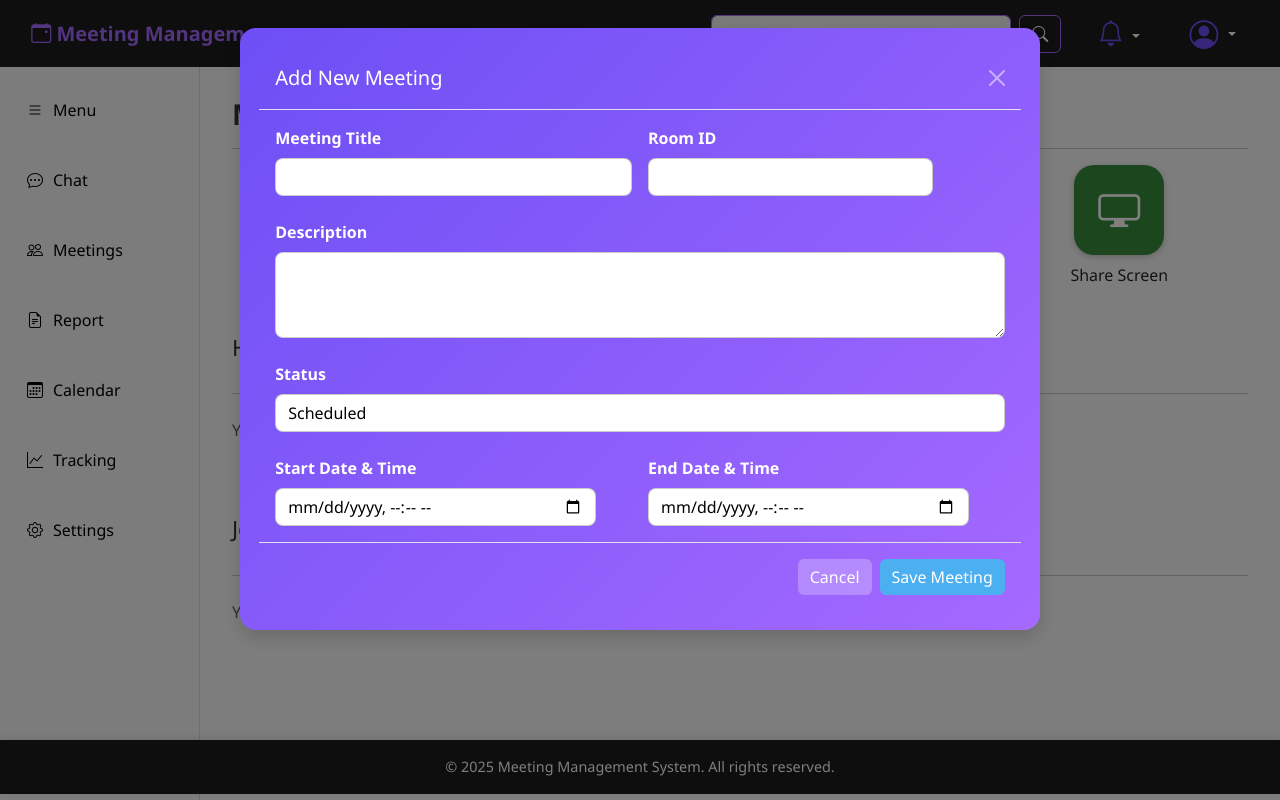
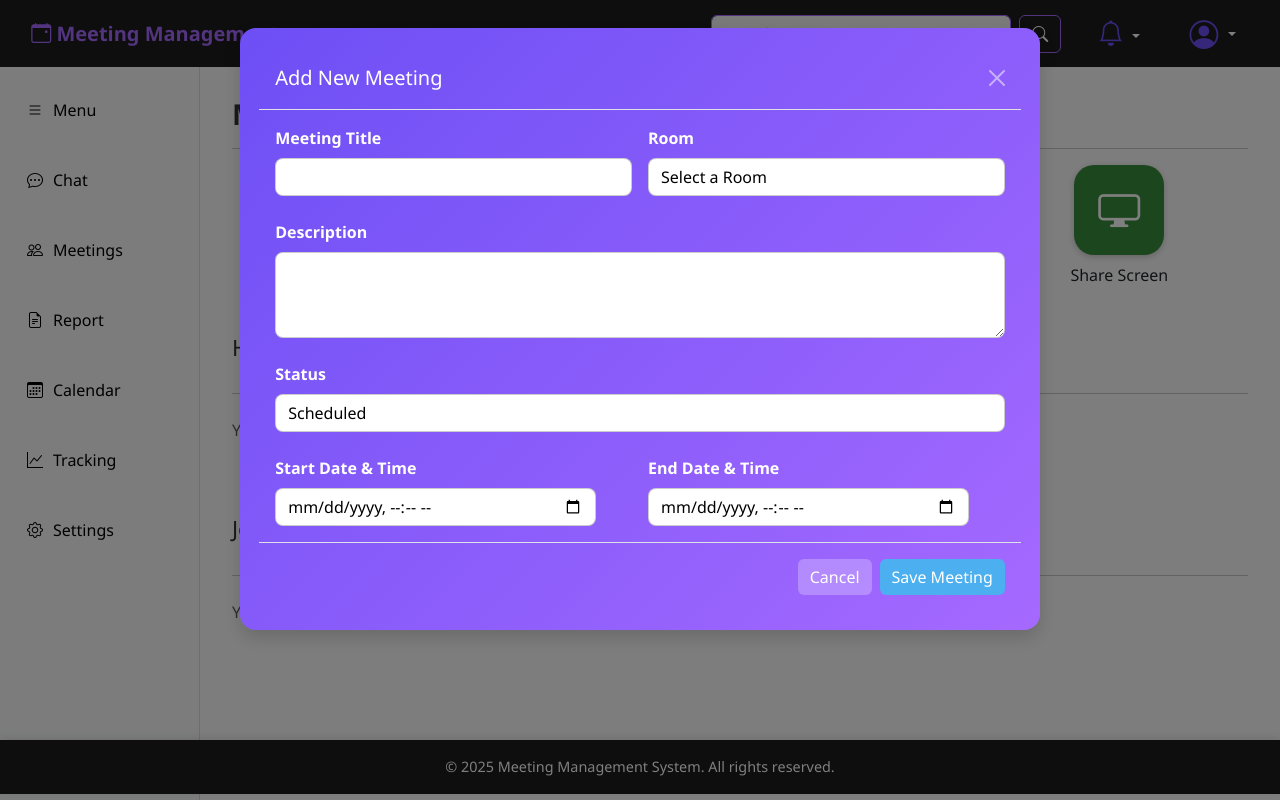
Before and after one commit to alishah18105/Meeting_Management_System, a Flask app: page /meeting in a window 1280 px wide, after a click that opens the changed part. Run offline with Flask 3, Linux system fonts and the light colour scheme; the visitor is signed in with stand-in values (Sample User, id 1).

Commit message:
Room Drop Down Added

```diff
--- a/app.py
+++ b/app.py
@@ -124,6 +124,7 @@
 
 @app.route('/instant_meeting', methods = ['GET', 'POST'])
 def instant_meeting():
+    rooms = Room.query.all()
     if request.method == 'POST':
         title = request.form['title']
         room_id = request.form['room_id']
@@ -133,6 +134,7 @@
         end_time = start_time + timedelta(hours=4)  # For instant meetings, end time can be set later
 
         user_id = session['user_id']
+
 
         # Check if user is organizer
         organizer = Organizer.query.filter_by(user_id=user_id).first()
@@ -154,10 +156,11 @@
         db.session.add(meeting)
         db.session.commit()
         return redirect('/meeting')
-
+    return render_template('meeting.html', rooms=rooms)
 @app.route('/meeting', methods=['GET', 'POST'])
 @login_required
 def meeting():
+    rooms = Room.query.all()
     if request.method == 'POST':
         title = request.form['title']
         room_id = request.form['room_id']
@@ -167,6 +170,7 @@
         end_time = datetime.fromisoformat(request.form['end_time'])
 
         user_id = session['user_id']
+
 
         # Check if user is organizer
         organizer = Organizer.query.filter_by(user_id=user_id).first()
@@ -216,7 +220,8 @@
     return render_template(
         'meeting.html',
         hosted_meetings=hosted_meetings,
-        joined_meetings=joined_meetings
+        joined_meetings=joined_meetings,
+        rooms = rooms
     )
 
 @app.route('/join_meeting', methods=['POST'])
@@ -250,6 +255,7 @@
 
 @app.route('/update_meeting/<int:meeting_id>', methods=["POST"])
 def update_meeting(meeting_id):
+    rooms = Room.query.all()
     meeting = Meeting.query.filter_by(meeting_id=meeting_id).first()
     old_status = meeting.status
     old_start = meeting.start_time
@@ -303,7 +309,7 @@
                 message=f"Meeting '{meeting.title}' timing updated."
             )
         return redirect('/meeting')
-    return redirect('/meeting')
+    return render_template('meeting.html', rooms=rooms)
 
 @app.route('/leave_meeting/<int:meeting_id>', methods=['POST', 'GET'])
 @login_required
--- a/templates/meeting.html
+++ b/templates/meeting.html
@@ -62,9 +62,15 @@
               <label class="form-label">Meeting Title</label>
               <input type="text" class="form-control" name="title" required>
             </div>
-            <div class="col-md-6 d-flex flex-column">
-              <label class="form-label">Room ID</label>
-              <input type="text" class="form-control" style="max-width: 80%;" name="room_id" required>
+
+            <div class="col-md-6">
+              <label for="room_id" class="form-label">Room</label>
+              <select class="form-select" name="room_id" id="room_id" required>
+                <option value="" disabled selected>Select a Room</option>
+                {% for room in rooms %}
+                <option value="{{ room.room_id }}">{{ room.room_name }}</option>
+                {% endfor %}
+              </select>
             </div>
           </div>
 
@@ -119,7 +125,7 @@
     <div class="modal-content modal-card">
       <form id="instantMeetingForm" action="/instant_meeting" method="POST">
         <div class="modal-header">
-          <h5 class="modal-title" id="instantMeetingModal">Create Instant  Meeting</h5>
+          <h5 class="modal-title" id="instantMeetingModal">Create Instant Meeting</h5>
           <button type="button" class="btn-close" data-bs-dismiss="modal" aria-label="Close"></button>
         </div>
 
@@ -130,9 +136,14 @@
               <label class="form-label">Meeting Title</label>
               <input type="text" class="form-control" name="title" required>
             </div>
-            <div class="col-md-6 d-flex flex-column">
-              <label class="form-label">Room ID</label>
-              <input type="text" class="form-control" style="max-width: 80%;" name="room_id" required>
+            <div class="col-md-6">
+              <label for="room_id" class="form-label">Room</label>
+              <select class="form-select" name="room_id" id="room_id" required>
+                <option value="" disabled selected>Select a Room</option>
+                {% for room in rooms %}
+                <option value="{{ room.room_id }}">{{ room.room_name }}</option>
+                {% endfor %}
+              </select>
             </div>
           </div>
 
@@ -199,9 +210,8 @@
   {% if meeting.status != 'Completed' and meeting.status != 'Cancelled' %}
   <div class="meeting-card position-relative"">
     <button
-  class="icon-btn border-0 bg-transparent position-absolute top-0 end-0 m-2 share-btn"
-  data-meeting-id="{{ meeting.meeting_id }}"
-  data-title="{{ meeting.title }}"
+  class=" icon-btn border-0 bg-transparent position-absolute top-0 end-0 m-2 share-btn"
+    data-meeting-id="{{ meeting.meeting_id }}" data-title="{{ meeting.title }}"
     data-start="{{ meeting.start_time.strftime('%b %d, %I:%M %p') }}"
     data-end="{{ meeting.end_time.strftime('%b %d, %I:%M %p') }}">
     <i class="bi bi-share-fill text-white" style="font-size: 1.2rem;"></i>
@@ -252,9 +262,14 @@
                 <label class="form-label">Meeting Title</label>
                 <input type="text" class="form-control" name="title" value="{{meeting.title}}" required>
               </div>
-              <div class="col-md-6 d-flex flex-column">
-                <label class="form-label">Room ID</label>
-                <input type="text" class="form-control" name="room_id" value="{{meeting.room_id}}" required>
+              <div class="col-md-6">
+                <label for="room_id" class="form-label">Room</label>
+                <select class="form-select" name="room_id" id="room_id" required>
+                  <option value="" disabled selected>Select a Room</option>
+                  {% for room in rooms %}
+                  <option value="{{ room.room_id }}">{{ room.room_name }}</option>
+                  {% endfor %}
+                </select>
               </div>
             </div>
 
@@ -284,14 +299,12 @@
             <div class="row g-3 mt-2">
               <div class="col-md-6 d-flex flex-column">
                 <label class="form-label">Start Date & Time</label>
-                <input type="datetime-local" class="form-control"
-                  name="start_time"
+                <input type="datetime-local" class="form-control" name="start_time"
                   value="{{ meeting.start_time.strftime('%Y-%m-%dT%H:%M') }}" required>
               </div>
               <div class="col-md-6 d-flex flex-column">
                 <label class="form-label">End Date & Time</label>
-                <input type="datetime-local" class="form-control"
-                  name="end_time"
+                <input type="datetime-local" class="form-control" name="end_time"
                   value="{{ meeting.end_time.strftime('%Y-%m-%dT%H:%M') }}" required>
               </div>
             </div>
@@ -341,12 +354,9 @@
   {% for meeting in joined_meetings %}
   {% if meeting.status != 'Completed' and meeting.status != 'Cancelled' %}
   <div class="meeting-card position-relative"">
-   <form action="{{ url_for('leave_meeting', meeting_id=meeting.meeting_id) }}" method="POST"
-      class="position-absolute top-0 end-0 m-2"
-      data-bs-toggle="tooltip" data-bs-placement="left" title="Leave Meeting">
-  <button
-    type="submit"
-    class="icon-btn border-0 bg-transparent leave-btn"
+   <form action=" {{ url_for('leave_meeting', meeting_id=meeting.meeting_id) }}" method="POST"
+    class="position-absolute top-0 end-0 m-2" data-bs-toggle="tooltip" data-bs-placement="left" title="Leave Meeting">
+    <button type="submit" class="icon-btn border-0 bg-transparent leave-btn"
       onclick="return confirm('Are you sure you want to leave this meeting?');">
       <i class="bi bi-box-arrow-right text-white" style="font-size: 1.4rem;"></i>
     </button>
```
Lines whose indentation alone changed are shown as unchanged.
